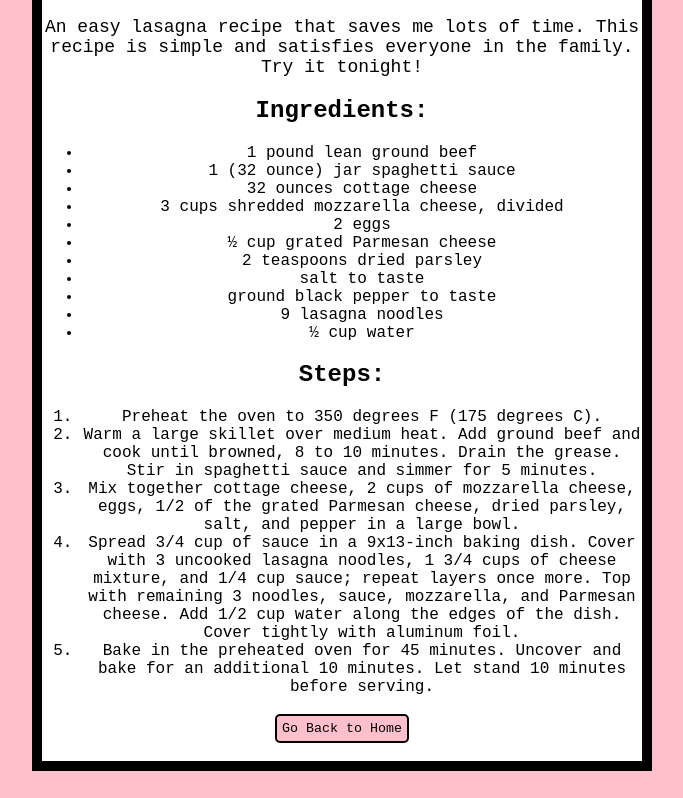
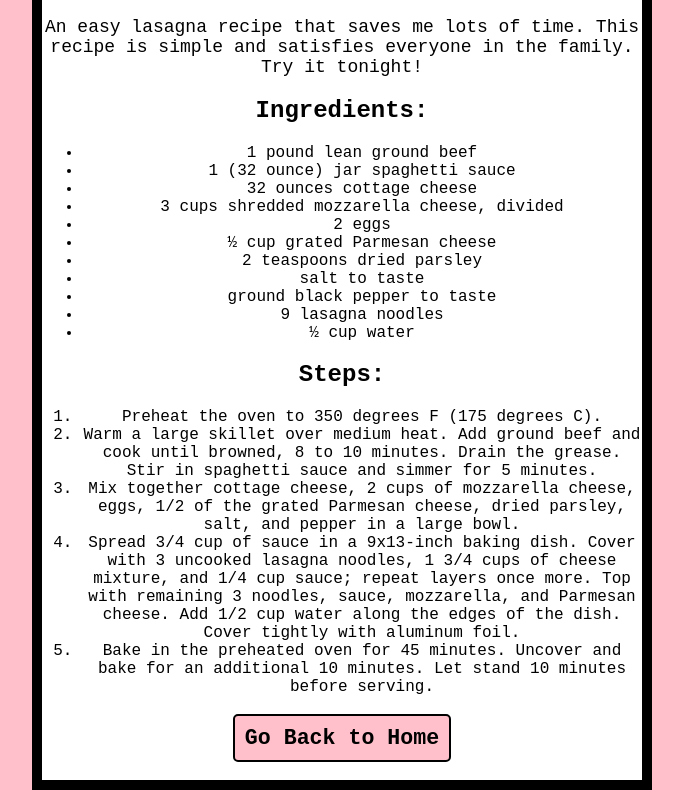
Before and after one commit to missghoulina/odin-recipes, a plain HTML site: page recipes/lasagna.html in a window 1280 px wide. Shown: the part 417-1215 px from the top of the page, without its empty margins (298-981 px from the left). Drawn offline with Linux system fonts and the light colour scheme.

Commit message:
fixing button style

```diff
--- a/style.css
+++ b/style.css
@@ -52,5 +52,7 @@ a:hover{
      border-width: 2px;
      border-color: black;
      font-family: 'Courier New', Courier, monospace;
-     padding:5px;
+     padding:10px;
+     font-weight: bolder;
+     font-size: larger;
  }
```
